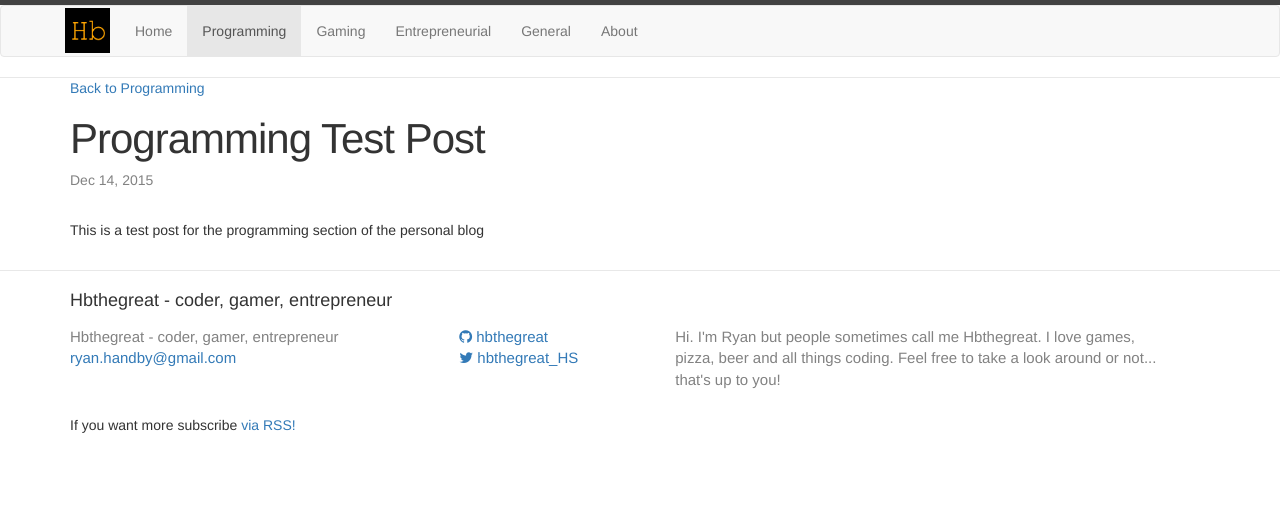
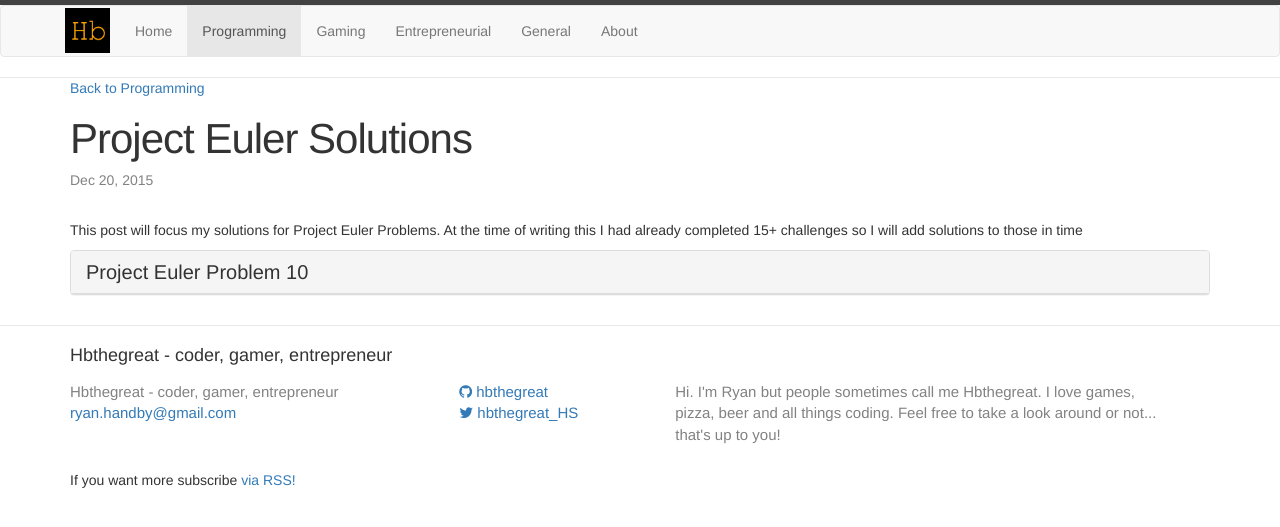
Before and after one commit to hbthegreat/hbthegreat.github.io, a Jekyll site: the page built from _posts/programming/2015-12-14-programming-test-post.md, in a window 1280 px wide. Shown: the top 527 px of the page. Built offline with Jekyll 4.4.1, drawn with Linux system fonts in a browser that asks for light colours; nearby versions of some CDN libraries.

Commit message:
project euler 10

```diff
--- a/_posts/programming/2015-12-14-programming-test-post.md
+++ b/_posts/programming/2015-12-14-programming-test-post.md
@@ -1,10 +1,72 @@
 ---
 layout: post
-title:  "Programming Test Post"
-date:   2015-12-14 14:13:07
+title:  "Project Euler Solutions"
+date:   2015-12-20 14:13:07
 categories: programming
 parent-category: Programming
 parent-category-link: programming
 ---
 
-This is a test post for the programming section of the personal blog
+This post will focus my solutions for Project Euler Problems.
+At the time of writing this I had already completed 15+ challenges so I will add solutions to those in time
+
+<div class="panel panel-default">
+  <div class="panel-heading" role="tab" id="headingOne">
+    <h4 class="panel-title">
+      <a role="button" data-toggle="collapse" href="#collapseOne" aria-expanded="false" aria-controls="collapseOne">
+        Project Euler Problem 10
+      </a>
+    </h4>
+  </div>
+  <div id="collapseOne" class="panel-collapse collapse" role="tabpanel" aria-labelledby="headingOne">
+    <div class="panel-body">
+      <div class="problem-description">
+        <p>The sum of the primes below 10 is 2 + 3 + 5 + 7 = 17.</p>
+        <p>Find the sum of all the primes below two million.</p
+      </div>
+      <div class="solution">
+        <p>For this challenge I have decided to do it in <b>JavaScript</b>.</p>
+        <p>The first thing I think about when seeing this problem is "what is the correct way to tell a computer that it has found a prime?" to do that we must first understand what makes a number prime.</p>
+        <p>An integer is prime if it is not divisible by any prime numbers less than or equal to its square root.</p>
+        {% highlight js %}
+        function isPrime(number)
+        {
+          if(number < 2) return false;
+
+          var sqrtNumber = Math.floor(Math.sqrt(number));
+
+          for(var i = 2; i <= sqrtNumber; i++)
+          {
+            if(number % i === 0)
+            {
+              return false;
+            }
+          }
+          return true;
+        }
+        {% endhighlight %}
+        <p>Using this function we can essentially brute-force all the primes below 2 million and add them all together. This may not be the most elegant solution but it gets the job done.</p>
+        {% highlight js %}
+        function sumAllPrimesUnderN(num)
+        {
+          var total = 0;
+          for(var i = 0; i<num; i++)
+          {
+            if(isPrime(i))
+            {
+              total = total+i;
+            }
+          }
+          return total;
+        }
+        {% endhighlight %}
+        <p>Then running the command:</p>
+        {% highlight js %}
+        sumAllPrimesUnderN(2000000);
+        {% endhighlight%}
+        <p>We get the answer: 142913828922</p>
+        <p>
+      </div>
+    </div>
+  </div>
+</div>
```
